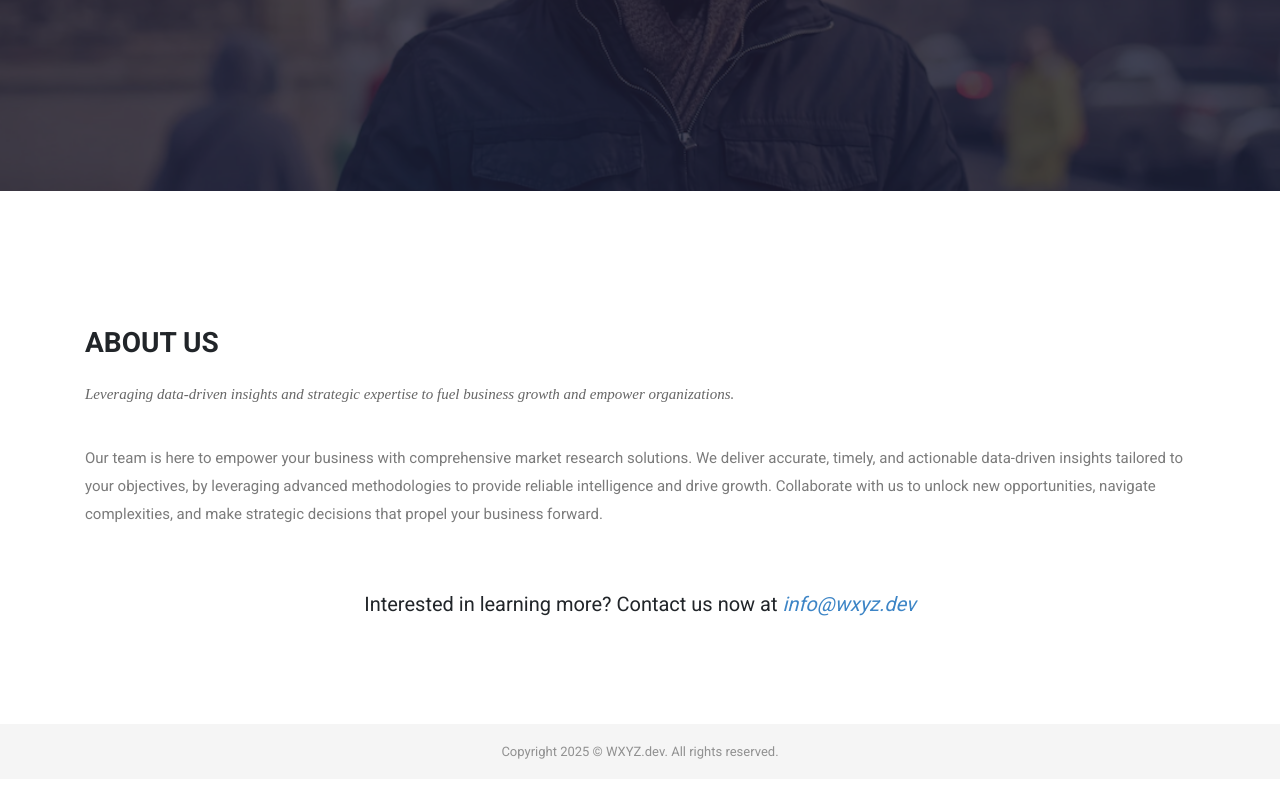
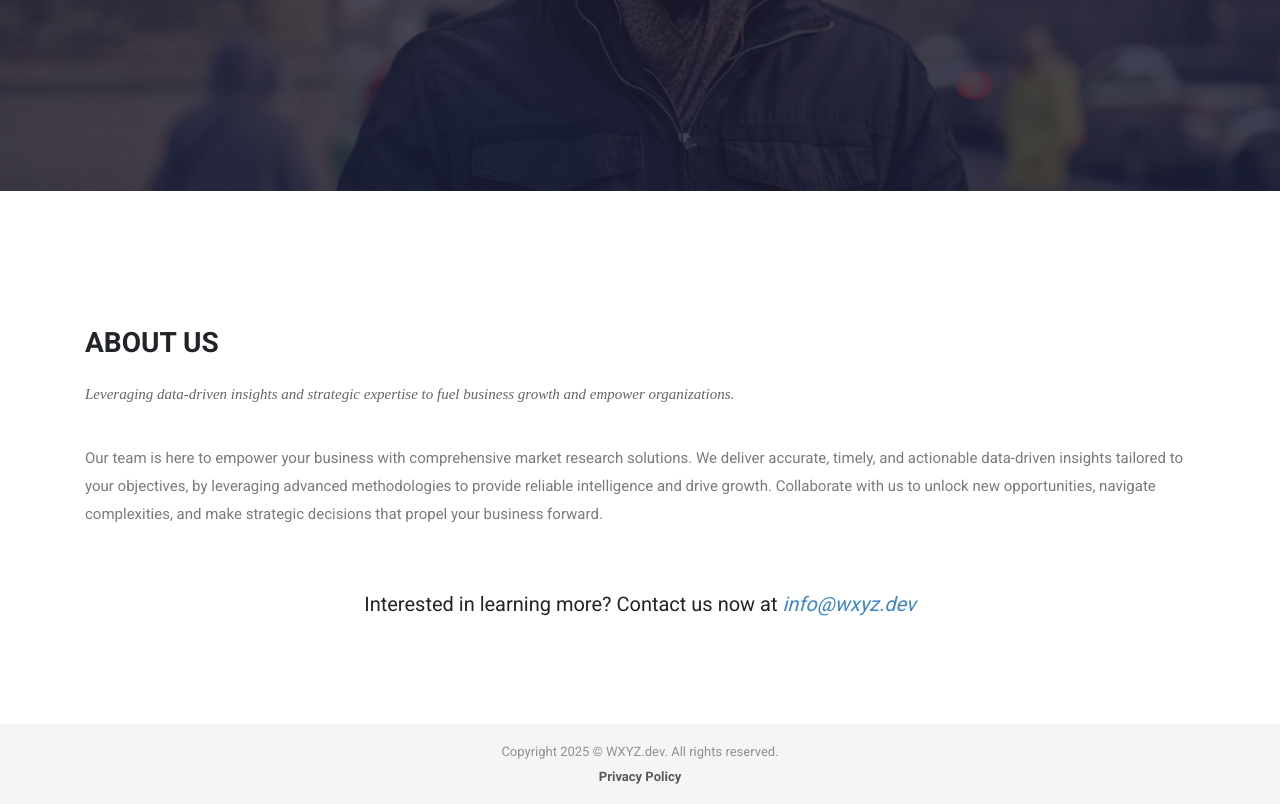
Before and after one commit to grantula/wxyz.dev, a plain HTML site: page index.html in a window 1280 px wide. Shown: the part 457-1261 px from the top of the page. Before the commit the page ends 1236 px from the top, so only its background shows below. Drawn offline with nearby package versions, Linux system fonts and the light colour scheme; a web font is replaced by a local one.

Commit message:
add link to index

```diff
--- a/index.html
+++ b/index.html
@@ -97,6 +97,13 @@
 				</p>
 			</div>
 		</div>
+		<div class="row">
+			<div class="col-md-12">
+				<p class="copyright mb-0">
+					<a href="privacy.html">Privacy Policy</a>
+				</p>
+			</div>
+		</div>
 	</div>
 </footer>
 
```
